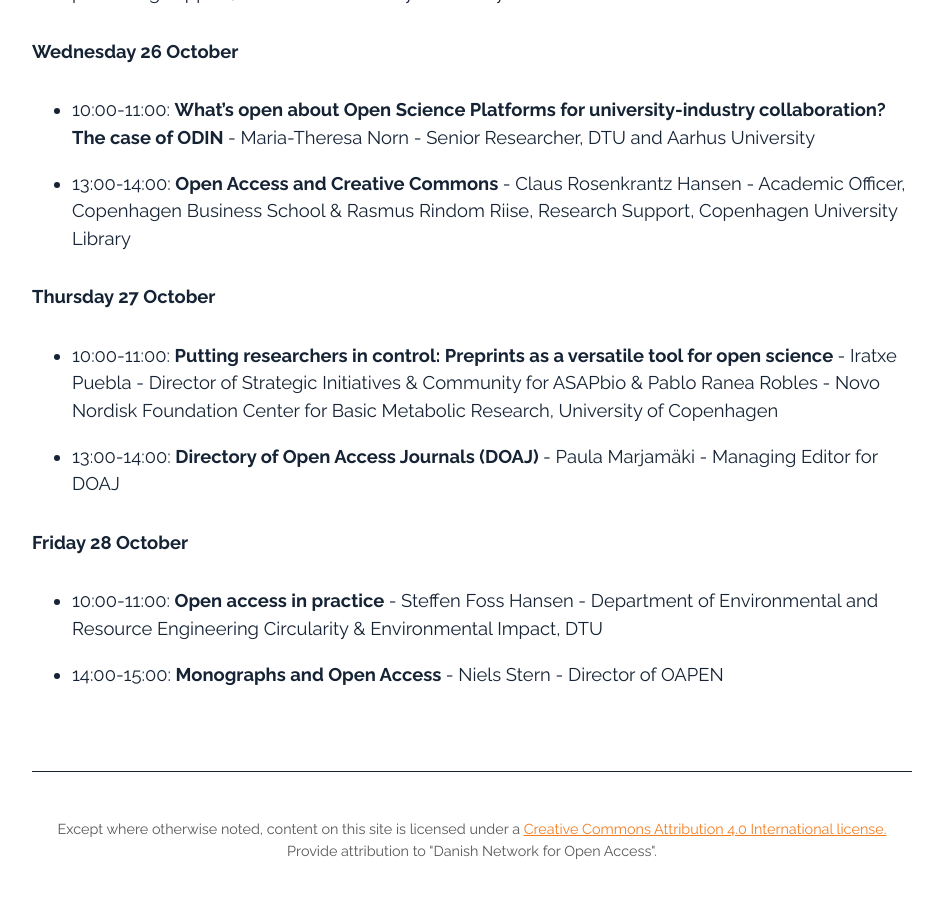
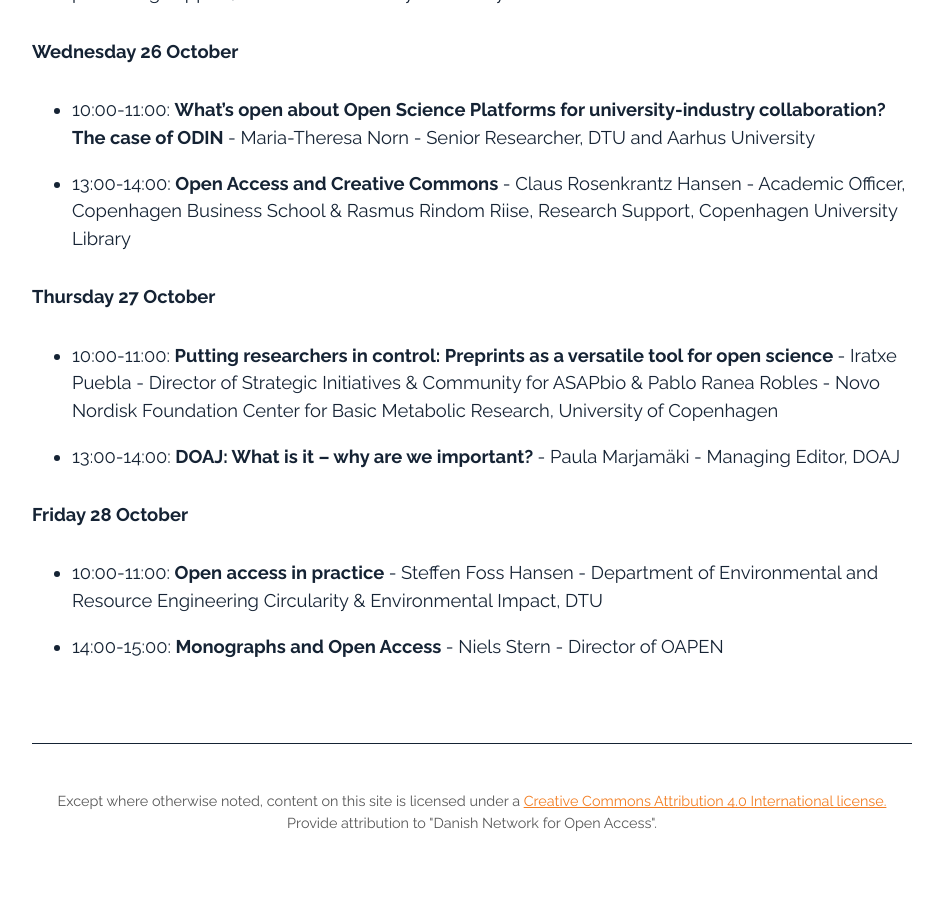
Before and after one commit to openaccess-dk/openaccess-dk.github.io, a Jekyll site: the page built from oaw2022.md, in a window 1280 px wide and 900 px high, scrolled down 1749 px. Shown: the whole window, without its empty margins (168-1111 px from the left). Built offline with Jekyll 4.4.1, drawn with Linux system fonts in a browser that asks for light colours; after the commit the page ends 2621 px from its top, so only the background shows below that.

Commit message:
Update oaw2022.md

```diff
--- a/oaw2022.md
+++ b/oaw2022.md
@@ -43,7 +43,7 @@
 ##### Thursday 27 October
 - 10:00-11:00: <b>Putting researchers in control: Preprints as a versatile tool for open science </b> - Iratxe Puebla - Director of Strategic Initiatives & Community for ASAPbio & Pablo Ranea Robles - Novo Nordisk Foundation Center for Basic Metabolic Research, University of Copenhagen
 
-- 13:00-14:00: <b>Directory of Open Access Journals (DOAJ) </b> - Paula Marjamäki - Managing Editor for DOAJ
+- 13:00-14:00: <b>DOAJ: What is it – why are we important? </b> - Paula Marjamäki - Managing Editor, DOAJ
 
 ##### Friday 28 October
 - 10:00-11:00: <b>Open access in practice </b> - Steffen Foss Hansen - Department of Environmental and Resource Engineering
```
